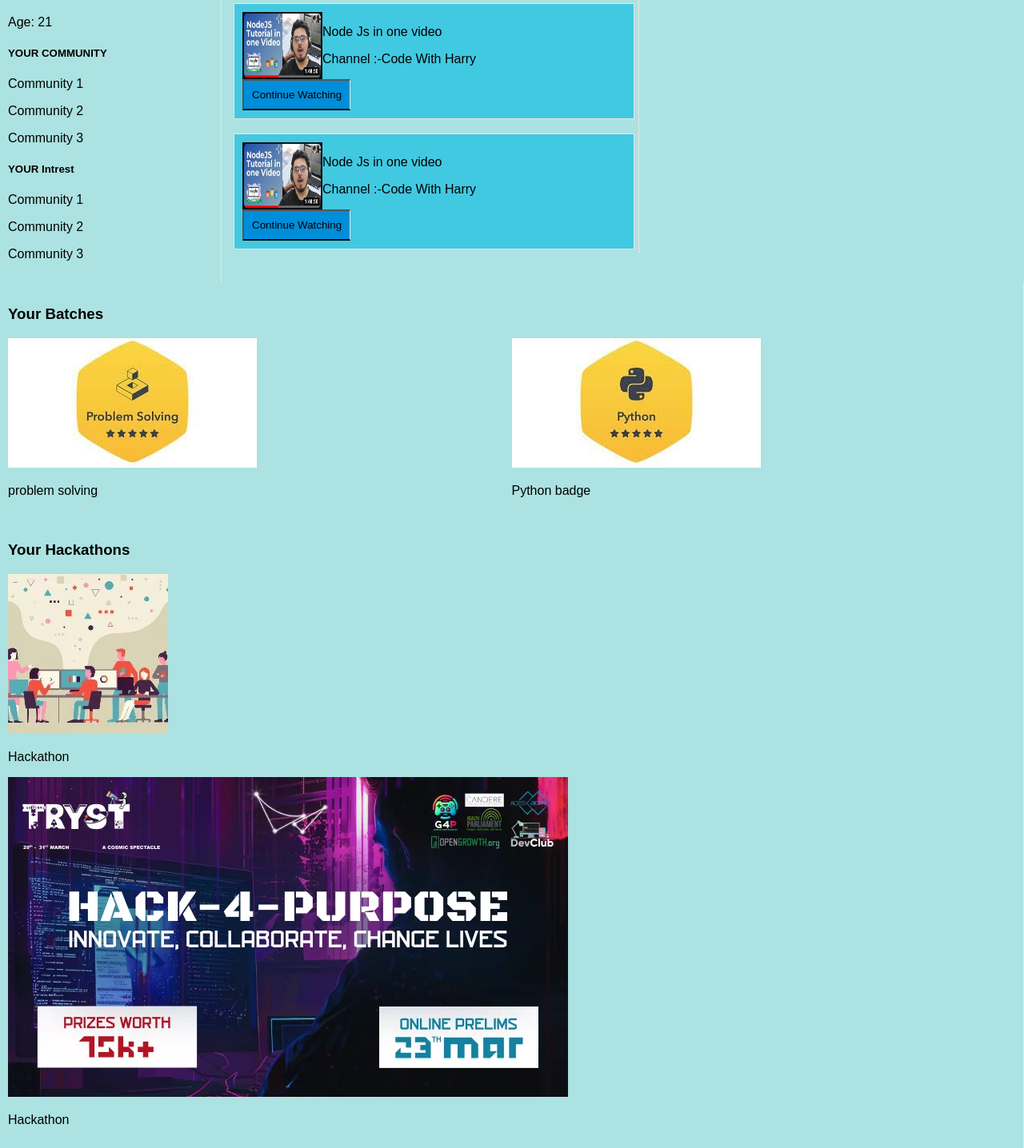
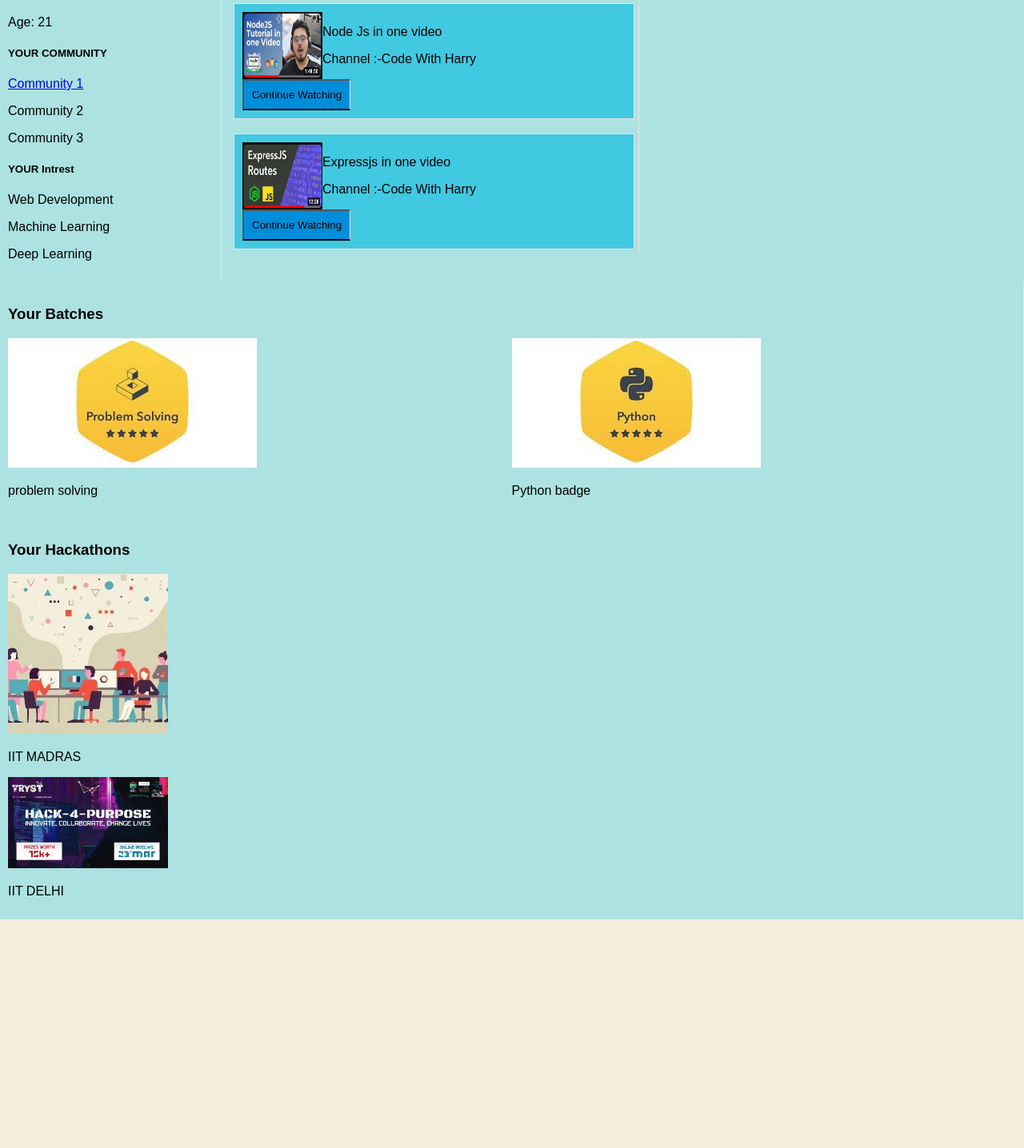
Before and after one commit to Bhaskar-459/Shiksha-samaj, a plain HTML site: page profile.html in a window 1280 px wide. Shown: the part 70-1506 px from the top of the page at 80% size. After the commit the page ends 1220 px from the top, so only its background shows below. Drawn offline with Linux system fonts and the light colour scheme.

Commit message:
updated profile

```diff
--- a/profile.html
+++ b/profile.html
@@ -8,20 +8,20 @@
     <body>
         <div class="main" style="display: flex;">
         <div class="left-container">
-            <img src="linkToImage" alt="image" />
+            <img src="student_img.png" alt="image" />
             <h4>Bhaskar</h4>
             <p>Age: 21</p>
             <h5>YOUR COMMUNITY</h5>
             <div>
-                <p>Community 1</p>
+                <a href="./studentcom.html" style="list-style: none;"><p>Community 1</p></a>
                 <p>Community 2</p>
                 <p>Community 3</p>
             </div>
             <h5>YOUR Intrest</h5>
             <div>
-                <p>Community 1</p>
-                <p>Community 2</p>
-                <p>Community 3</p>
+                <p>Web Development</p>
+                <p>Machine Learning</p>
+                <p>Deep Learning</p>
             </div>
         </div>
         <div class="right-container">
@@ -40,9 +40,9 @@
                 <br>
                 <div class="video-bord">
                 <div style="display: flex;">
-                    <img src="/resources/nodejs.png" alt="image" style="width: 100px;" />
+                    <img src="/resources/expressjs.png" alt="image" style="width: 100px;" />
                     <div>
-                        <p>Node Js in one video</p>
+                        <p>Expressjs in one video</p>
                         <p>Channel :-Code With Harry</p>
                     </div>
                 </div>
@@ -69,11 +69,11 @@
             <h3>Your Hackathons</h3>
             <div>
                 <img src="./resources/iit madras.jpeg" alt="image" />
-                <p>Hackathon</p>
+                <p>IIT MADRAS</p>
             </div>
             <div>
-                <img src="./resources/hackforpurpose.webp" alt="image" />
-                <p>Hackathon</p>
+                <img src="./resources/hackforpurpose.webp" style="width: 200px;""image" />
+                <p>IIT DELHI</p>
             </div>
         </div>
     </body>
```
